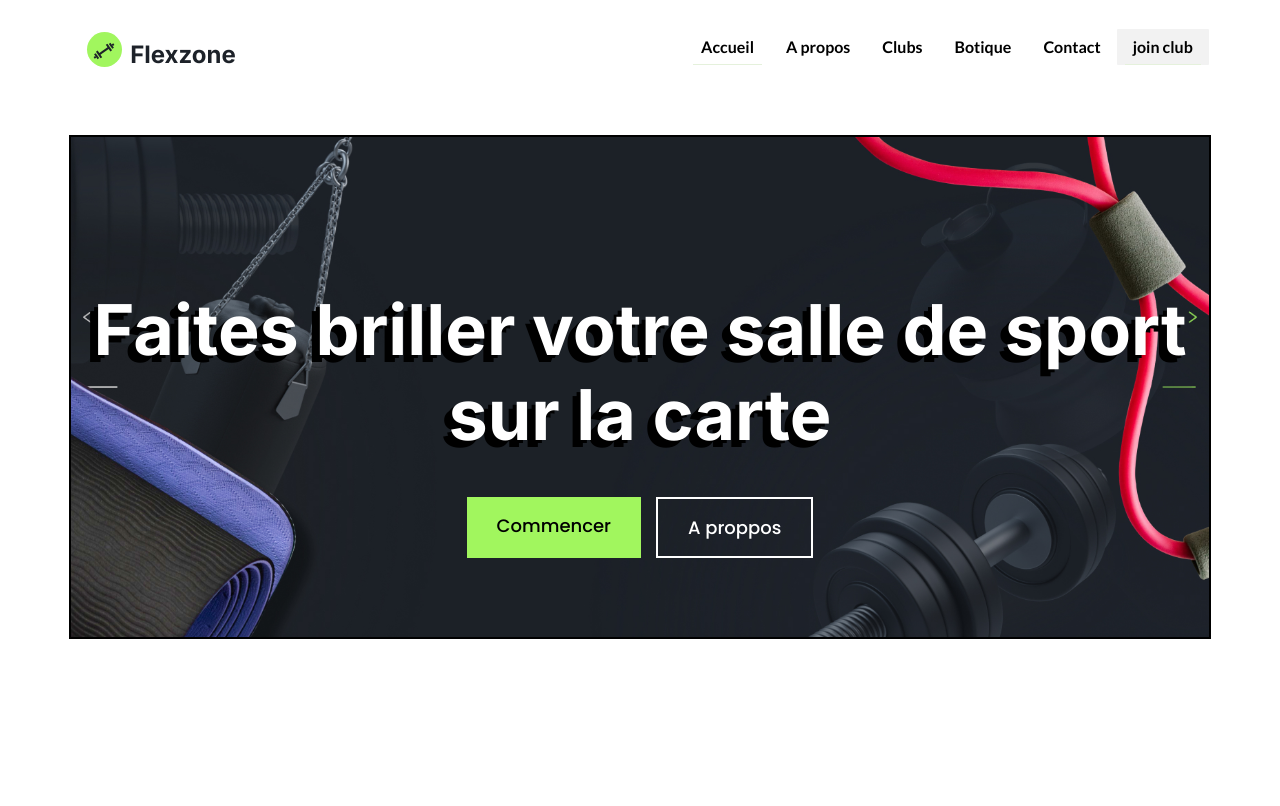
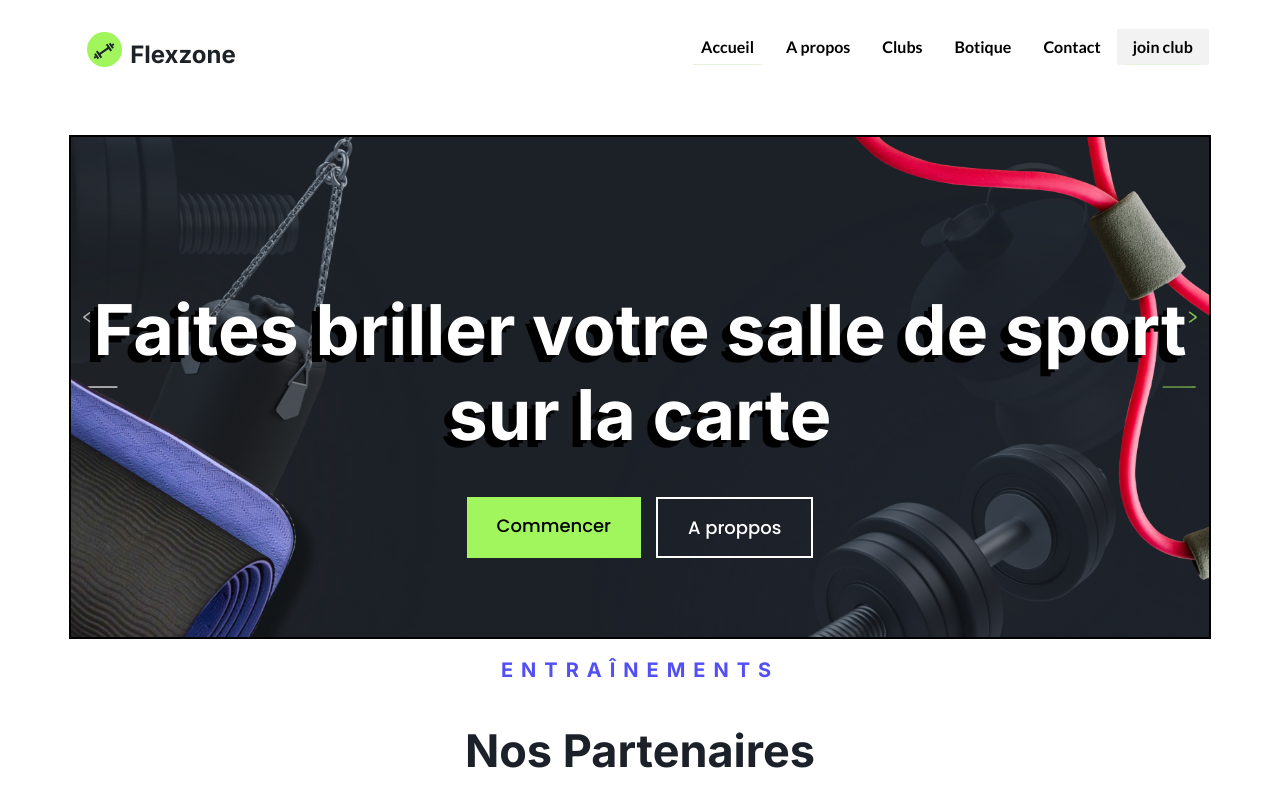
Before and after one commit to chanka1021/FlexZone, a React (Create React App) app: page / in a window 1280 px wide. Shown: the top 806 px of the page. Built offline with nearby package versions, Linux system fonts and the light colour scheme.

Commit message:
new file:   src/components/GlobaleTitle.js 	new file:   src/components/styles/GlobaleTitle.css 	modified:   src/pages/Home.jsx

```diff
--- /dev/null
+++ b/src/components/GlobaleTitle.js
@@ -0,0 +1,9 @@
+import React from 'react'
+import "./styles/GlobaleTitle.css"
+function GlobaleTitle(props) {
+  return (
+    <div className='titleContainer'><p className='p1'>{props.t1}</p><p className='p2'>{props.t2}</p></div>
+  )
+}
+
+export default GlobaleTitle
--- /dev/null
+++ b/src/components/styles/GlobaleTitle.css
@@ -0,0 +1,24 @@
+.titleContainer{
+    font-family: 'Inter', sans-serif;
+}
+
+.p1{
+color: #524FF5;
+text-align: center;
+font-family: Inter;
+font-size: 20px;
+font-style: normal;
+font-weight: 600;
+line-height: 110%; /* 22px */
+letter-spacing: 8px;
+text-transform: uppercase;
+}
+.p2{
+    color: #1C2129;
+text-align: center;
+font-family: Inter;
+font-size: 45px;
+font-style: normal;
+font-weight: 700;
+line-height: 110%; /* 49.5px */
+}
--- a/src/pages/Home.jsx
+++ b/src/pages/Home.jsx
@@ -3,11 +3,13 @@ import {Navbar} from '../components/Navbar'
 import SectionTitle from '../components/SectionTitle'
 import img from '../assets/sec1.jpg'
 import HomeTitle from '../components/HomeTitle'
+import GlobaleTitle from '../components/GlobaleTitle'
 
 function Home() {
   return (
     <>
      <HomeTitle img={img}/>
+     <GlobaleTitle t1= "ENTRAÎNEMENTS" t2="Nos Partenaires"/>
     </>
   )
 }
```
